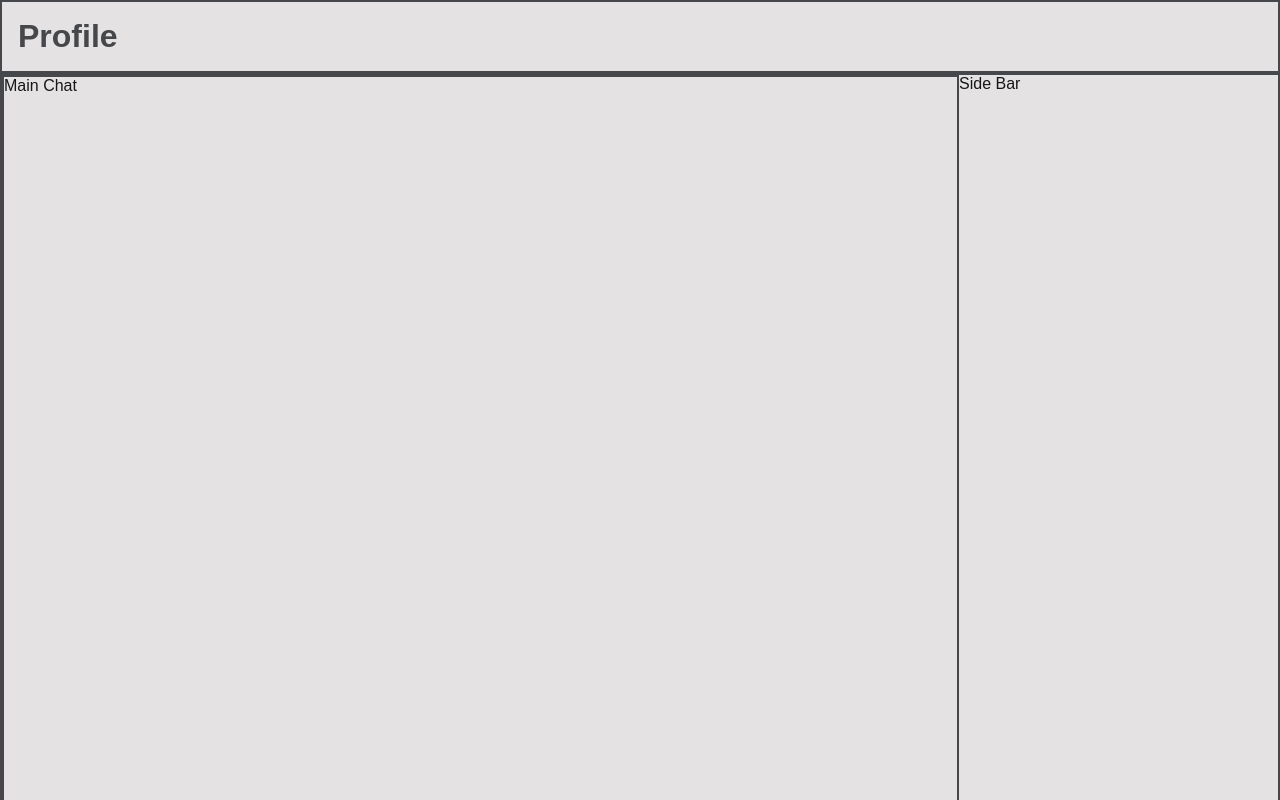
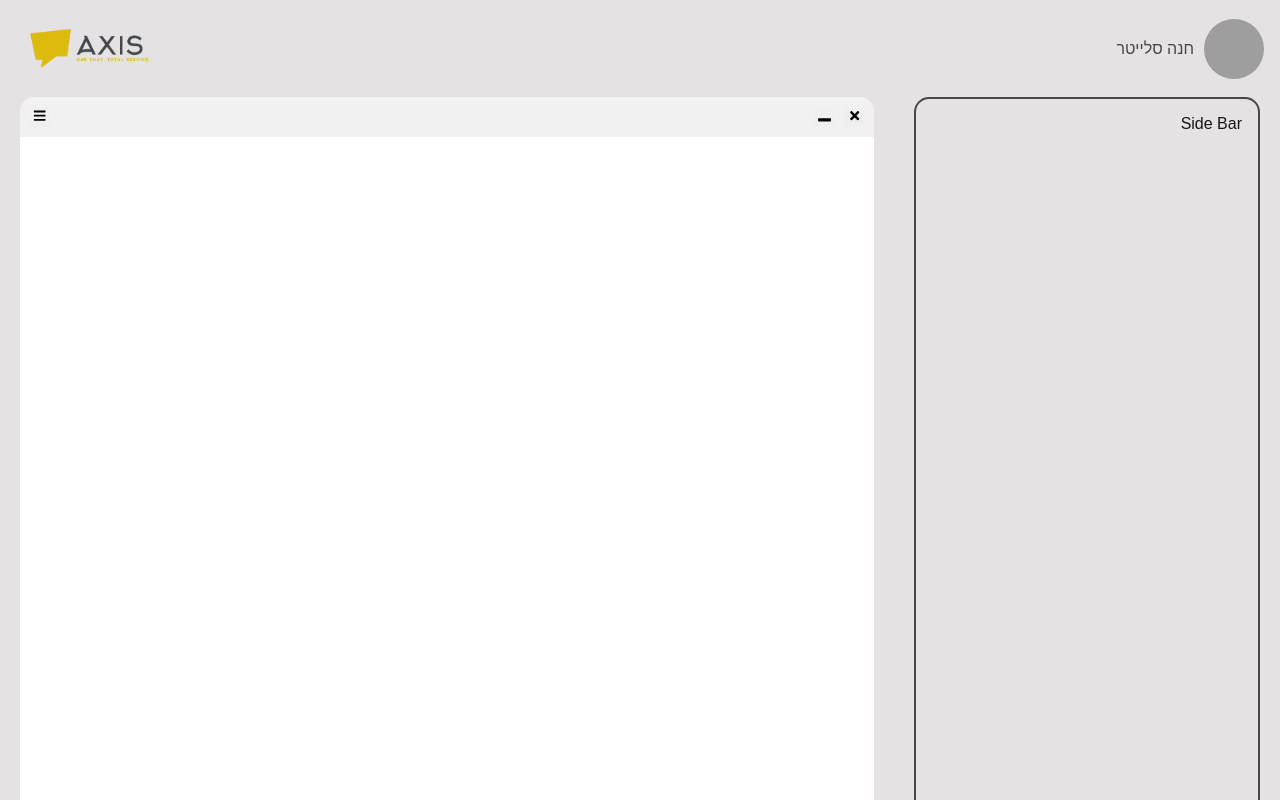
Before and after one commit to chani-s/Axis, a Next.js app: page /chat/user in a window 1280 px wide. Built offline with nearby package versions, Linux system fonts and the light colour scheme; grey boxes are pictures that could not be loaded.

Commit message:
page header + chat top & type boxes

```diff
--- a/package.json
+++ b/package.json
@@ -10,9 +10,10 @@
   },
   "dependencies": {
     "mongodb": "^6.11.0",
-    "next": "15.0.3",
+    "next": "^15.0.3",
     "react": "19.0.0-rc-66855b96-20241106",
-    "react-dom": "19.0.0-rc-66855b96-20241106"
+    "react-dom": "19.0.0-rc-66855b96-20241106",
+    "react-icons": "^5.3.0"
   },
   "devDependencies": {
     "@types/node": "^20",
--- a/src/app/components/chatPages/Header/Header.module.css
+++ b/src/app/components/chatPages/Header/Header.module.css
@@ -2,5 +2,25 @@
     background-color: #e4e2e2;
     color: #45474b;
     padding: 1rem;
-    border: #45474b solid 2px;
+    display: flex;
+    flex-direction: row;
+    justify-content: space-between;
 }
+
+.basicDetails{
+    display: flex;
+    flex-direction: row;
+    align-items: center;
+    gap: 10px;
+}
+
+.profilePicture{
+    width: 60px;
+    height: 60px;
+    border-radius: 50%;
+}
+
+.logo{
+    width: 150px;
+    height: auto;
+}
--- a/src/app/components/chatPages/Header/Header.tsx
+++ b/src/app/components/chatPages/Header/Header.tsx
@@ -2,11 +2,19 @@ import React, { useState } from 'react';
 import styles from './Header.module.css';
 
 const Header = () => {
-return(
-    <div className={styles.header}>
-        <h1>Profile</h1>
-    </div>
-)
+    //userName: string, profilePicture: string (should be in props)
+    const [userName, setUserName] = useState('חנה סלייטר');
+    const [profilePicture, setProfilePicture] = useState('https://www.mamanet.org.il/MamanetPlayersPictures/Screen-Shot-2022-06-15-at-13.38.00-274x300.png');
+    return (
+        <div className={styles.header}>
+            <div className={styles.basicDetails}>
+                <img className={styles.profilePicture} src={profilePicture} alt="profile"></img>
+                <p>{userName}</p>
+            </div>
+            <img className={styles.logo} src="/imgs/nonebg1.png" alt="logo"></img>
+
+        </div>
+    )
 
 }
 export default Header;
--- a/src/app/components/chatPages/MainChat/MainChat.module.css
+++ b/src/app/components/chatPages/MainChat/MainChat.module.css
@@ -1,9 +1,81 @@
-
 .mainChat {
     display: flex;
     flex-direction: column;
     height: 100vh;
     width: 75%;
-    background-color: #e4e2e2;
-    border: #45474b solid 2px;
+    background-color: white;
+    border-radius: 15px;
+    margin: 20px;
+    margin-top: 0;
+    position: relative;
 }
+
+.minimized {
+    height: 400px;
+    width: 320px;
+    overflow: hidden;
+    bottom: 0;
+}
+
+.header {
+    display: flex;
+    justify-content: space-between;
+    align-items: center;
+    padding: 10px;
+    background-color: #f1f1f1;
+    border-radius: 15px 15px 0 0 ;
+}
+
+.rightButtons {
+    display: flex;
+    gap: 10px;
+}
+
+.closeButton, .minimizeButton, .hamburger {
+    width: 20px;
+    height: 20px;
+    border: none;
+    cursor: pointer;
+}
+
+.messages {
+    flex: 1;
+    padding: 10px;
+    overflow-y: auto;
+}
+
+.inputField{
+    flex: 1;
+    border-radius: 15px;
+    border: none;
+}
+
+.sendingBar {
+    display: flex;
+    justify-content: right;
+    padding: 0 20px;
+    padding: 10px;
+    gap: 10px;
+    border-top: 1px solid #ccc;
+    bottom: 0;
+    position: absolute;
+    width: 100%;
+}
+
+.sendingBar[type="text"] {
+    flex: 1;
+    padding: 10px;
+    border: none;
+    border-radius: 5px;
+    margin-right: 10px;
+    width: 85%;
+}
+
+.sendButton {
+    padding: 10px 20px;
+    background-color: #ddba0e;
+    color: white;
+    border: none;
+    border-radius: 15px;
+    cursor: pointer;
+}
--- a/src/app/components/chatPages/MainChat/MainChat.tsx
+++ b/src/app/components/chatPages/MainChat/MainChat.tsx
@@ -1,11 +1,81 @@
-import React from "react";
-import styles from "./MainChat.module.css"
+import React, { useState } from "react";
+import styles from "./MainChat.module.css";
+import PermissionPanel from "../PermissionPanel/PermissionPanel";
+import { FaTimes, FaBars, FaArrowLeft, FaWindowMinimize } from 'react-icons/fa';
+
+const MainChat = () => {
+    const [isChatOpen, setIsChatOpen] = useState(true);
+    const [isMinimized, setIsMinimized] = useState(false);
+    const [isPermissionPanelOpen, setIsPermissionPanelOpen] = useState(false);
+    const [isSent, setIsSent] = useState(false);
 
 
-const MainChat = () =>{
+    const closeChat = () => {
+        setIsChatOpen(false);
+
+    };
+
+    const managePermissions = () => {
+        setIsPermissionPanelOpen((prev) => !prev);
+    };
+
+    const minimize = () => {
+        setIsMinimized(!isMinimized);
+    };
+
+    const handleKeyPress = (e: any) => {
+        if (e.key === "Enter") {
+            sendMessage();
+        }
+    };
+
+    const sendMessage = () => {
+        setIsSent(true);
+        console.log('sendMessage');
+    };
+
+
+    if (!isChatOpen) {
+        return null;
+    }
     return (
-        <div className={styles.mainChat}>
-            Main Chat
+        <div className={`${styles.mainChat} ${isMinimized ? styles.minimized : ""}`}>
+            <div className={styles.header}>
+                <div className={styles.rightButtons}>
+                    <button
+                        className={styles.closeButton}
+                        onClick={closeChat}>
+                        <FaTimes />
+                    </button>
+                    <button
+                        className={styles.minimizeButton}
+                        onClick={minimize}>
+                        <FaWindowMinimize />
+                    </button>
+                </div>
+                {isPermissionPanelOpen && <PermissionPanel />}
+                <button
+                    className={styles.hamburger}
+                    onClick={managePermissions}>
+                    <FaBars />
+                </button>
+            </div>
+
+            <div className={styles.sendingBar}>
+                <input
+                    className={styles.inputField}
+                    type="text"
+                    placeholder="הקלד כאן..."
+                    onKeyDown={handleKeyPress}
+                />
+                <button
+                    type="submit"
+                    className={styles.sendButton}
+                    onClick={sendMessage}>
+                    <FaArrowLeft />
+                </button>
+            </div>
+
         </div>
     )
 }
--- a/src/app/components/chatPages/MainPage/MainPage.module.css
+++ b/src/app/components/chatPages/MainPage/MainPage.module.css
@@ -9,4 +9,4 @@
     flex-direction: row;
     flex: 1;
     background-color: #e4e2e2;
-    border: #45474b solid 2px;}
+}
--- a/src/app/components/chatPages/MainPage/MainPage.tsx
+++ b/src/app/components/chatPages/MainPage/MainPage.tsx
@@ -9,8 +9,8 @@ const MainPage = () => {
         <div className={styles.page}>
             <Header />
             <div className={styles.mainArea}>
+                <SideBar />
                 <MainChat />
-                <SideBar />
             </div>
         </div>
     )
--- /dev/null
+++ b/src/app/components/chatPages/PermissionPanel/PermissionPanel.module.css
@@ -0,0 +1,44 @@
+.permissionPanel {
+    display: flex;
+    gap: 10px;
+}
+
+.permissionIcon {
+    cursor: pointer;
+    padding: 10px;
+    border: 2px solid;
+    border-radius: 50%;
+    text-align: center;
+    position: relative;
+    cursor: pointer;
+}
+
+.permissionIcon::after {
+    content: attr(data-tooltip);
+    position: absolute;
+    bottom: 100%;
+    left: 50%;
+    transform: translateX(-50%);
+    background-color: #333;
+    color: #fff;
+    padding: 5px 10px;
+    border-radius: 5px;
+    white-space: nowrap;
+    opacity: 0;
+    visibility: hidden;
+    font-size: 12px;
+    transition: opacity 0.3s, visibility 0.3s;
+}
+
+.permissionIcon:hover::after {
+    opacity: 1;
+    visibility: visible;
+}
+
+.allowed {
+    border-color: rgb(72, 174, 72);
+}
+
+.denied {
+    border-color: red;
+}
--- /dev/null
+++ b/src/app/components/chatPages/PermissionPanel/PermissionPanel.tsx
@@ -0,0 +1,52 @@
+import React, { useState } from "react";
+import { FaUser, FaPhone, FaHome, FaIdCard } from "react-icons/fa";
+import styles from "./PermissionPanel.module.css";
+
+const iconsMapping = {
+    name: <FaUser />,
+    phone: <FaPhone />,
+    address: <FaHome />,
+    id: <FaIdCard />,
+};
+
+const PermissionPanel = () => {
+    const [permissions, setPermissions] = useState({
+        name: false,
+        phone: false,
+        address: false,
+        id: false,
+    });
+
+    const togglePermission = (key: keyof typeof permissions) => {
+        setPermissions((prev) => ({
+            ...prev,
+            [key]: !prev[key],
+        }));
+    };
+
+    const descriptions: Record<keyof typeof permissions, string> = {
+        name: "הרשאה לגשת לשם המשתמש",
+        phone: "הרשאה לגשת למספר הטלפון",
+        address: "הרשאה לגשת לכתובת",
+        id: "הרשאה לגשת לתעודת הזהות",
+    };
+
+    return (
+        <div className={styles.permissionPanel}>
+            {Object.entries(permissions).map(([key, hasPermission]) => (
+                <div
+                    key={key}
+                    className={`${styles.permissionIcon} ${
+                        hasPermission ? styles.allowed : styles.denied
+                    }`}
+                    onClick={() => togglePermission(key as keyof typeof permissions)}
+                    data-tooltip={descriptions[key as keyof typeof permissions]}
+                >
+                    {iconsMapping[key as keyof typeof permissions]}
+                </div>
+            ))}
+        </div>
+    );
+};
+
+export default PermissionPanel;
--- a/src/app/components/chatPages/SideBar/SideBar.module.css
+++ b/src/app/components/chatPages/SideBar/SideBar.module.css
@@ -1,6 +1,9 @@
-.sidebar {
+.sideBar {
     background-color: #e4e2e2;
     padding: 1rem;
     border: #45474b solid 2px;
-
+    width: 30%;
+    border-radius: 15px;
+    margin: 20px;
+    margin-top: 0;
 }
--- a/src/app/components/chatPages/SideBar/SideBar.tsx
+++ b/src/app/components/chatPages/SideBar/SideBar.tsx
@@ -3,7 +3,7 @@ import styles from "./SideBar.module.css"
 
 const SideBar = () =>{
     return (
-        <div className={styles.SideBar}>
+        <div className={styles.sideBar}>
             Side Bar
         </div>
     )
--- a/src/app/globals.css
+++ b/src/app/globals.css
@@ -14,15 +14,20 @@ html,
 body {
   max-width: 100vw;
   overflow-x: hidden;
+  background-color: #e4e2e2;
 }
 
 body {
+  width: 100%;
+  margin: 0;
   color: var(--foreground);
   background: var(--background);
   background-color: #ddba0e;
   font-family: Arial, Helvetica, sans-serif;
   -webkit-font-smoothing: antialiased;
   -moz-osx-font-smoothing: grayscale;
+  direction: rtl;
+  text-align: right;
 }
 
 .header{
```
Also changed, not shown: 1 other file (tests, documents, lock files or other folders).
